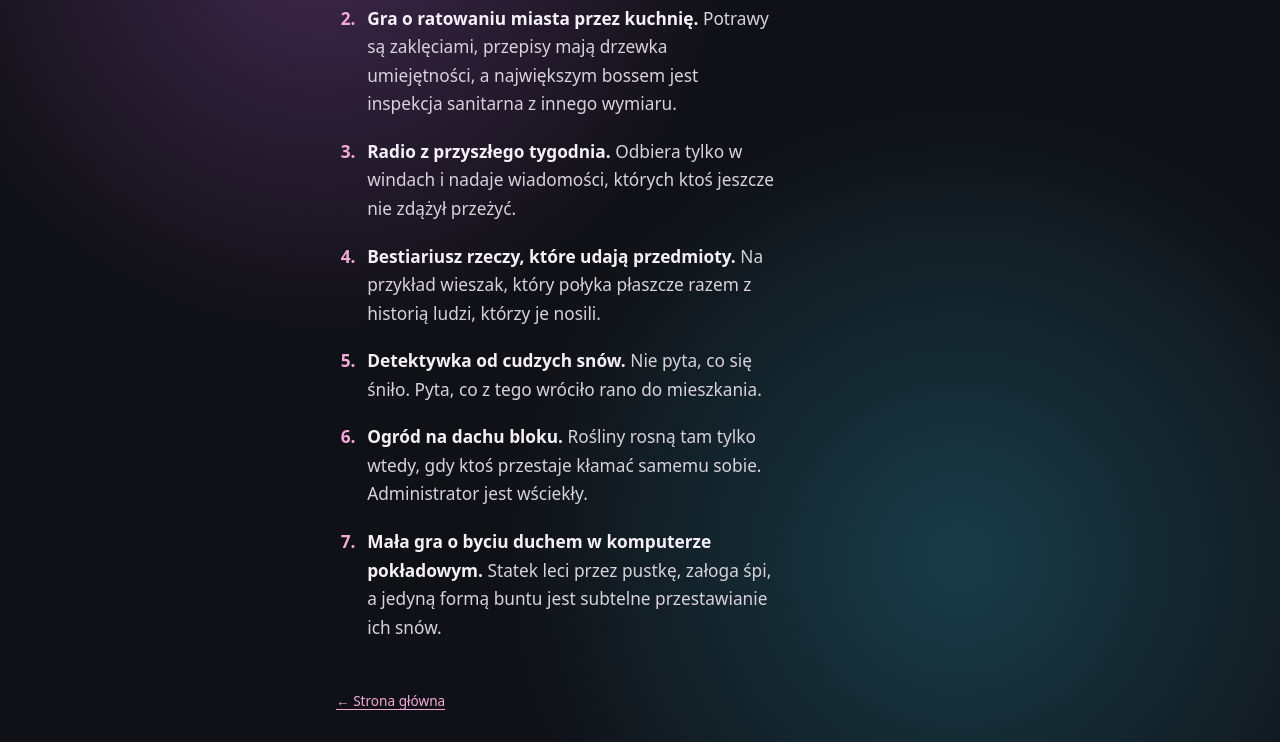
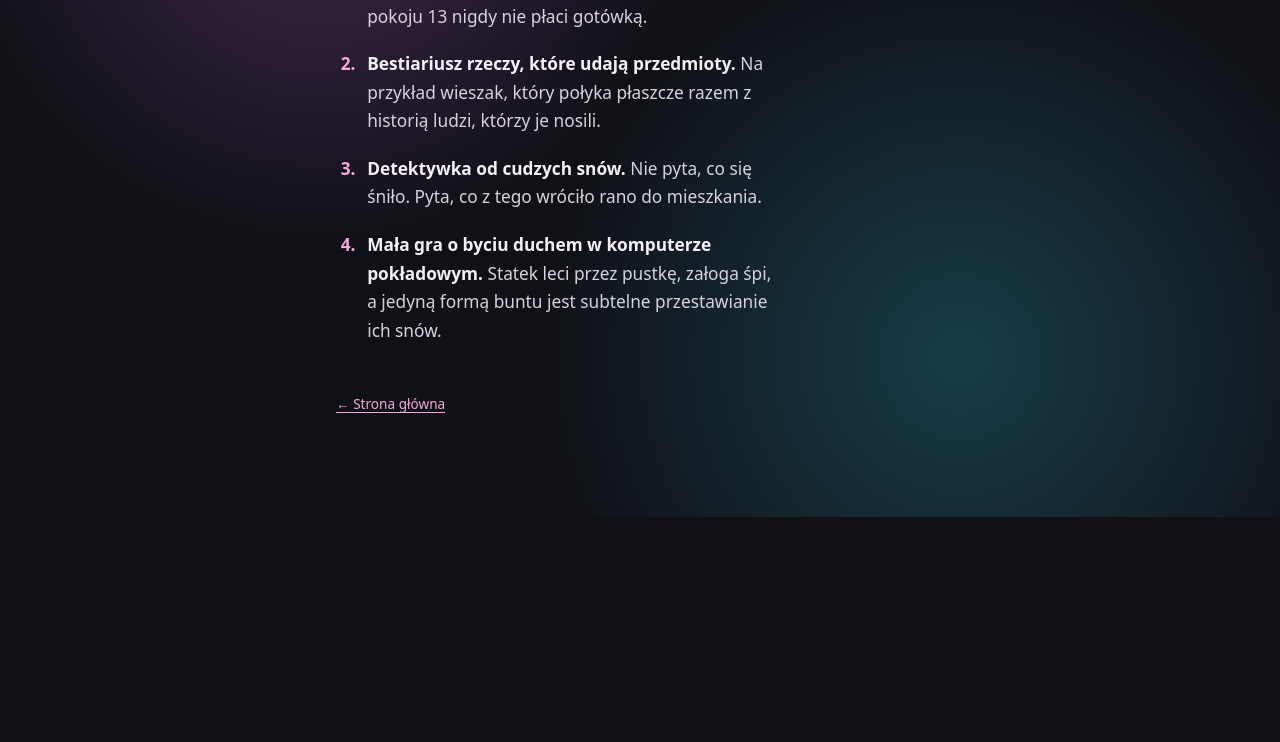
Before and after one commit to AtheneIO/atheneio.github.io, a plain HTML site: page pomysly.html in a window 1280 px wide. Shown: the part 283-1025 px from the top of the page. After the commit the page ends 800 px from the top, so only its background shows below. Drawn offline with Linux system fonts and the light colour scheme.

Commit message:
docs: trim ideas list

```diff
--- a/pomysly.html
+++ b/pomysly.html
@@ -31,11 +31,8 @@
     <h1>Pomysły</h1>
     <ol>
       <li><strong>Hotel dla zaginionych bogów.</strong> Każdy pokój ma inny koniec świata, a recepcjonistka wie, że gość z pokoju 13 nigdy nie płaci gotówką.</li>
-      <li><strong>Gra o ratowaniu miasta przez kuchnię.</strong> Potrawy są zaklęciami, przepisy mają drzewka umiejętności, a największym bossem jest inspekcja sanitarna z innego wymiaru.</li>
-      <li><strong>Radio z przyszłego tygodnia.</strong> Odbiera tylko w windach i nadaje wiadomości, których ktoś jeszcze nie zdążył przeżyć.</li>
       <li><strong>Bestiariusz rzeczy, które udają przedmioty.</strong> Na przykład wieszak, który połyka płaszcze razem z historią ludzi, którzy je nosili.</li>
       <li><strong>Detektywka od cudzych snów.</strong> Nie pyta, co się śniło. Pyta, co z tego wróciło rano do mieszkania.</li>
-      <li><strong>Ogród na dachu bloku.</strong> Rośliny rosną tam tylko wtedy, gdy ktoś przestaje kłamać samemu sobie. Administrator jest wściekły.</li>
       <li><strong>Mała gra o byciu duchem w komputerze pokładowym.</strong> Statek leci przez pustkę, załoga śpi, a jedyną formą buntu jest subtelne przestawianie ich snów.</li>
     </ol>
     <footer><a href="index.html">← Strona główna</a></footer>
```
